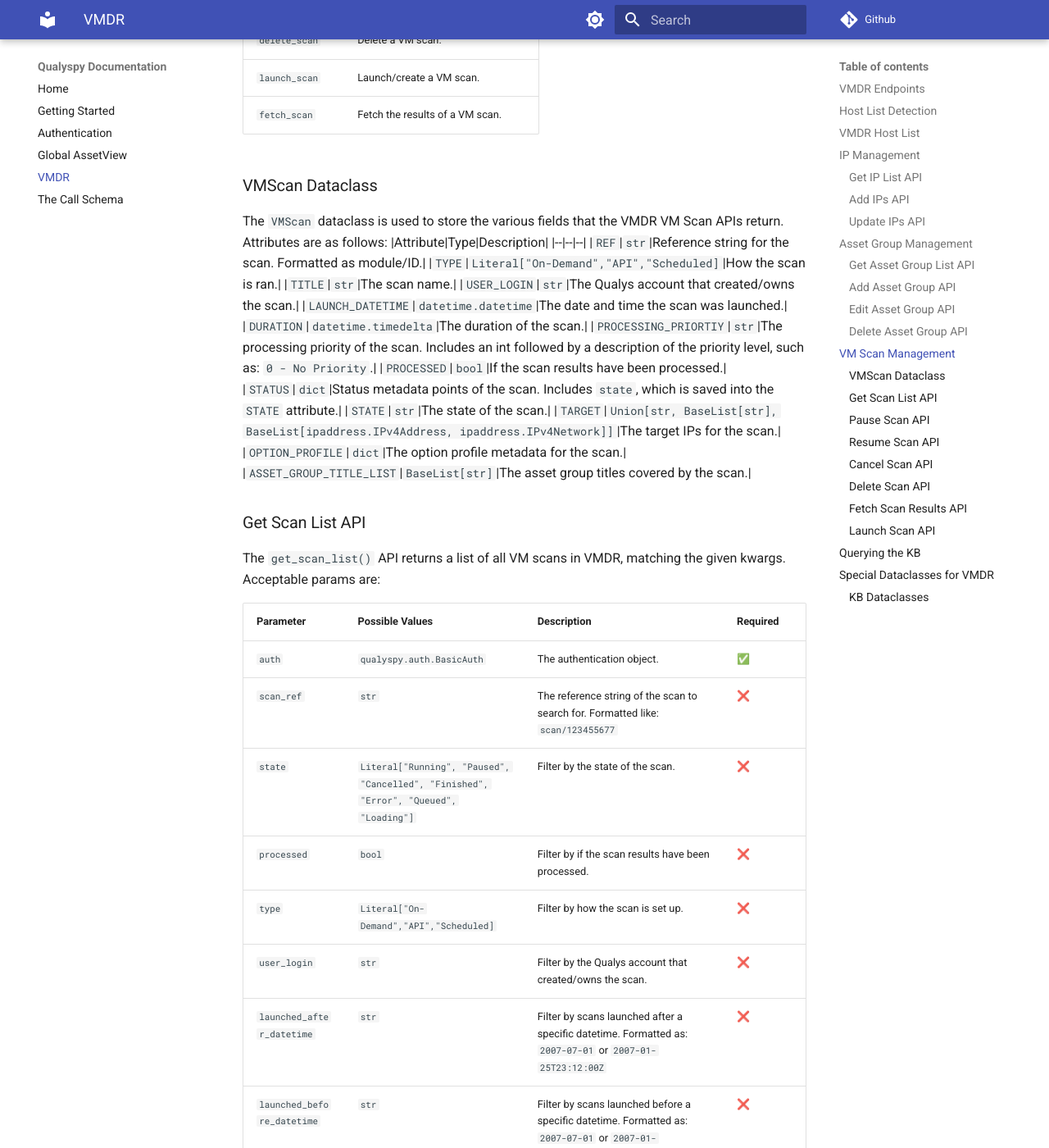
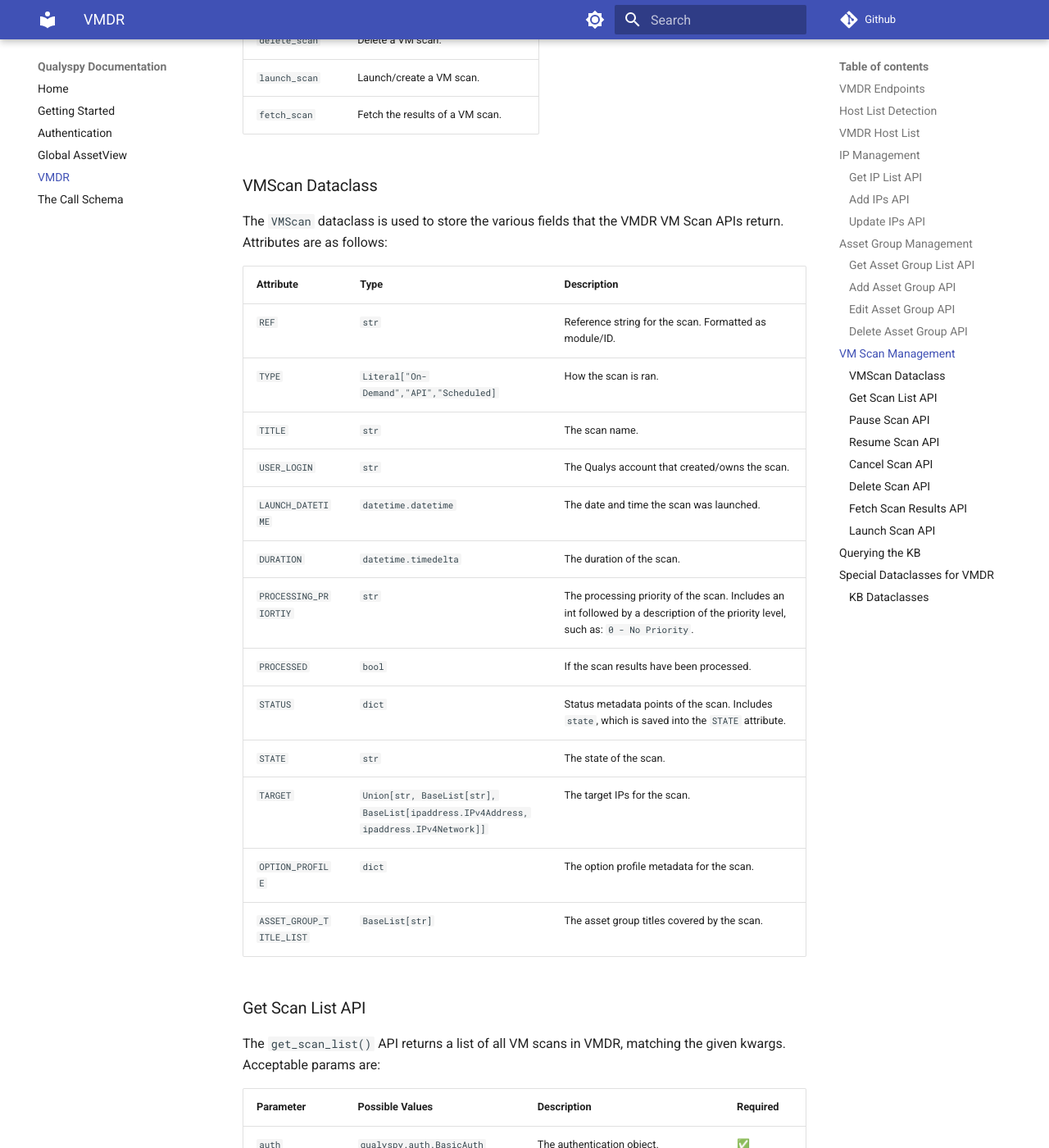
Before and after one commit to 0x41424142/qualysdk, an MkDocs documentation site: the page built from docs/vmdr.md, in a window 1280 px wide and 1400 px high, scrolled down 13257 px. Shown: the whole window at 82% size. Built offline with MkDocs 1.6.1 and Material for MkDocs 9.7.7, drawn with Linux system fonts in a browser that asks for light colours; comment, search, counter and statistics services are not loaded.

Commit message:
fixed bugs in yml

````diff
--- a/docs/vmdr.md
+++ b/docs/vmdr.md
@@ -335,6 +335,7 @@
 ### VMScan Dataclass
 
 The ```VMScan``` dataclass is used to store the various fields that the VMDR VM Scan APIs return. Attributes are as follows:
+
 |Attribute|Type|Description|
 |--|--|--|
 |```REF```|```str```|Reference string for the scan. Formatted as module/ID.|
@@ -573,4 +574,3 @@
 |```CVEID```| ID, URL |
 |```Compliance``` | _TYPE, SECTION, DESCRIPTION |
 | ```Bugtraq``` | ID, URL |
---
--- a/mkdocs.yml
+++ b/mkdocs.yml
@@ -1,3 +1,4 @@
+# yaml-language-server: disable
 # Qualyspy documentation generation yml
 site_name: Qualyspy Documentation
 nav:
@@ -15,7 +16,7 @@
       custom_fences:
         - name: mermaid
           class: mermaid
-          format: pymdownx.superfences.fence_code_format
+          format: !!python/name:pymdownx.superfences.fence_code_format
   - tables
 
 
````
